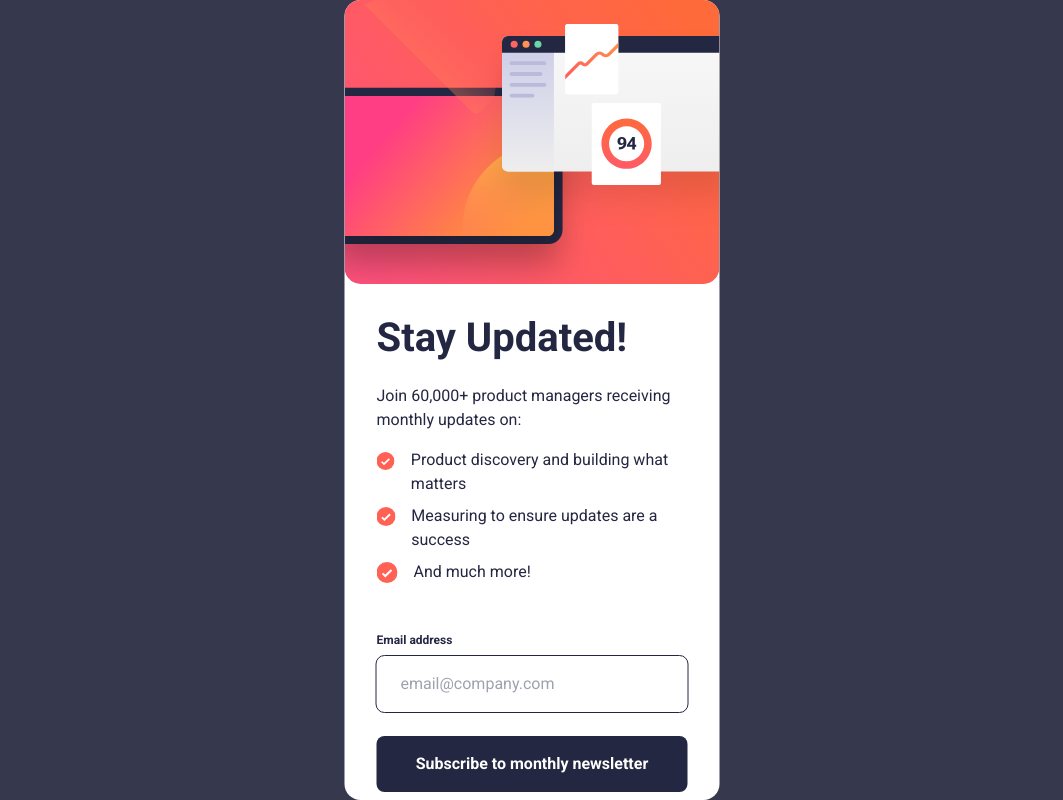
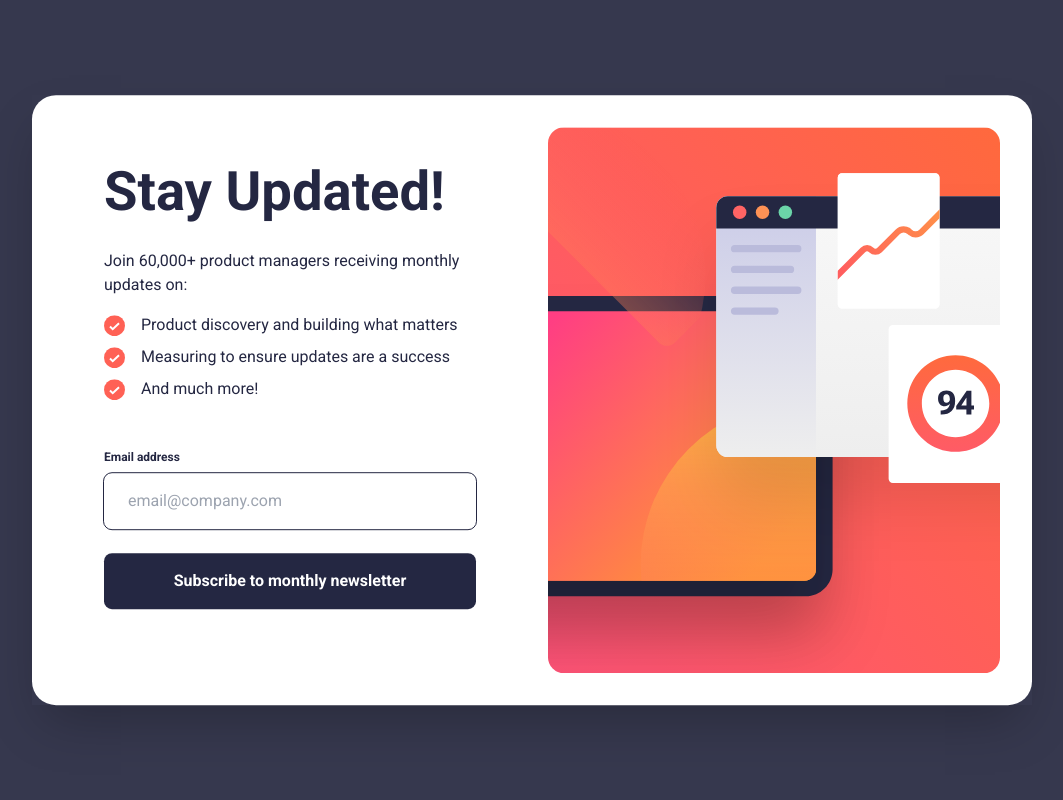
Before and after one commit to GavinITP/news-letter-signup-form, a Next.js app: page / in a window 1280 px wide. Shown: the whole page, without its empty margins (108-1171 px from the left). Built offline with nearby package versions, Linux system fonts and the light colour scheme.

Commit message:
responsive design

```diff
--- a/app/page.tsx
+++ b/app/page.tsx
@@ -1,10 +1,15 @@
 const Home = () => {
   return (
-    <main className="absolute top-1/2 left-1/2 translate-x-[-50%] translate-y-[-50%] w-full max-w-[375px]">
-      <article className="bg-white rounded-2xl overflow-hidden max-h-screen">
-        <img className="w-full" src="illustration-sign-up-mobile.svg" />
-        <section className="px-8 text-slate">
-          <h1 className="text-[2.5rem] font-bold mt-6">Stay Updated!</h1>
+    <main className="absolute top-1/2 left-1/2 translate-x-[-50%] translate-y-[-50%] w-full max-w-[375px] md:max-w-[1000px] 2xl:scale-125 shadow-2xl">
+      <article className="bg-white rounded-2xl md:rounded-3xl overflow-hidden max-h-screen grid md:grid-cols-2 md:p-8 md:gap-8">
+        <img
+          className="w-full md:h-full object-cover md:rounded-2xl md:order-1"
+          src="illustration-sign-up-mobile.svg"
+        />
+        <section className="px-8 text-slate md:px-10">
+          <h1 className="text-[2.5rem] md:text-[2.8rem] lg:text-[3.4rem] font-bold mt-6">
+            Stay Updated!
+          </h1>
           <p className="my-4 text-base">
             Join 60,000+ product managers receiving monthly updates on:
           </p>
```
